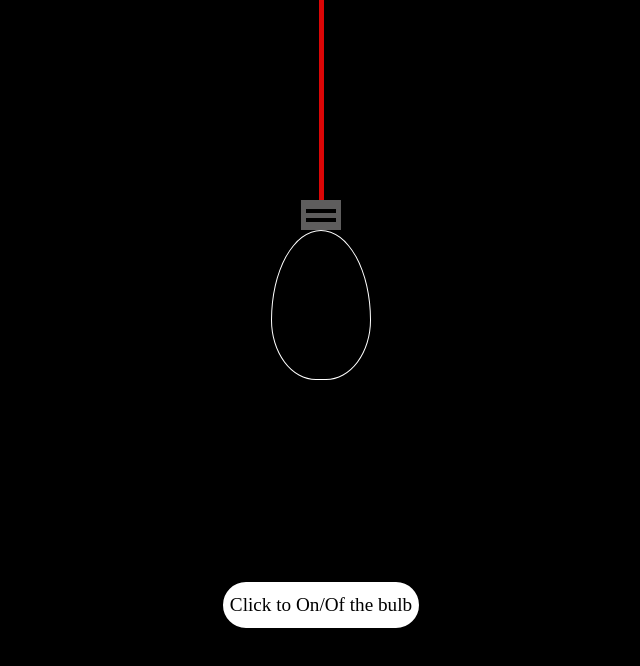
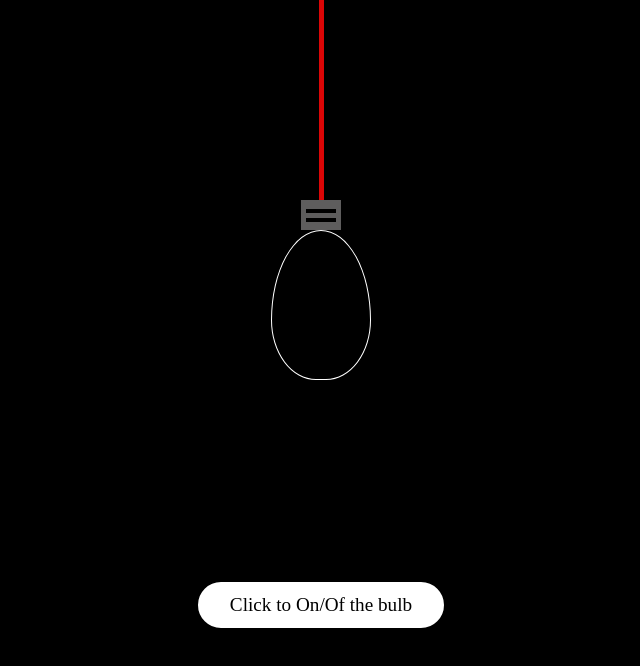
Before and after one commit to sankalp-sachan/Glowing-Bulb, a plain HTML site: page index.html in a window 1280 px wide. Shown: the whole page, without its empty margins (319-959 px from the left). Drawn offline with Linux system fonts and the light colour scheme.

Commit message:
Update style.css

```diff
--- a/style.css
+++ b/style.css
@@ -67,7 +67,7 @@ body{
     display: flex;
     align-items: center;
     justify-content: center;
-    width: 200px;
+    width: 250px;
     border: 2px solid black;
     height: 50px;
     border-radius: 30px;
@@ -76,7 +76,7 @@ body{
     font-size: 1.2rem;
     cursor: pointer;
 }
-@media screen and (max-width:400px){
+/* @media screen and (max-width:400px){
     .button{
          display: flex;
         align-items: center;
@@ -91,3 +91,4 @@ body{
         cursor: pointer;
     }
 }
+ */
```
